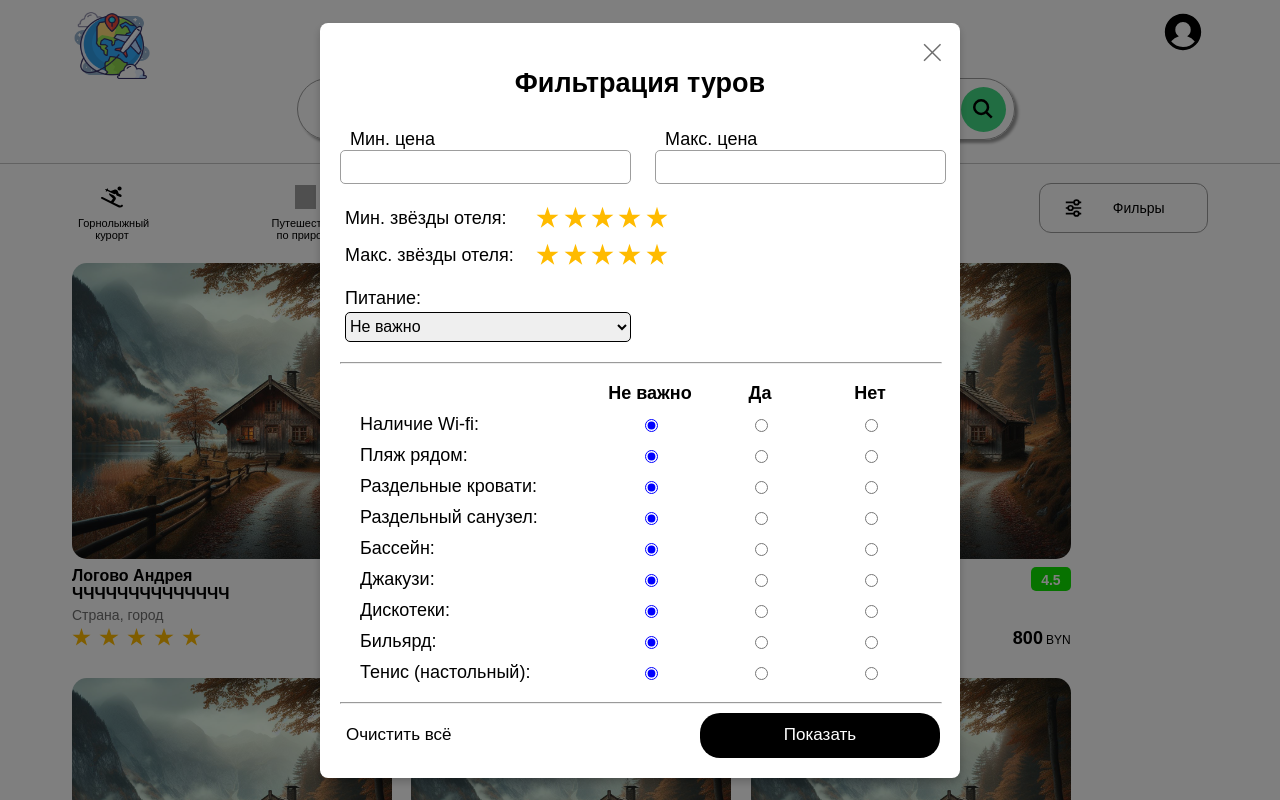
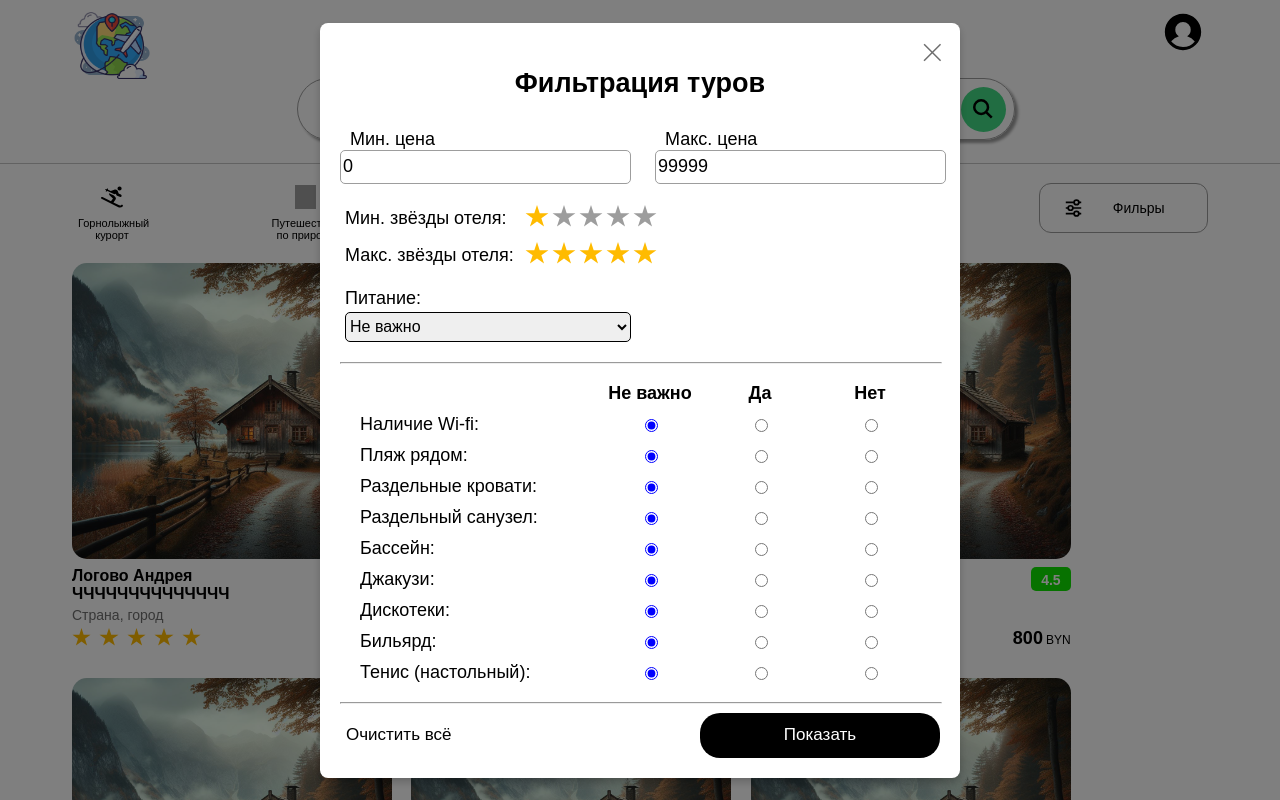
Before and after one commit to IlyhaDmi28/WorldTours, a React (Create React App) app in the folder WorldTours/frontend/: page /tours in a window 1280 px wide. Both pictures are taken after a click on the button "Фильры". Shown: the top 800 px of the page. Built offline with nearby package versions, Linux system fonts and the light colour scheme; grey boxes are pictures that could not be loaded.

Commit message:
update filters

```diff
--- a/WorldTours/frontend/src/components/tours/filters.js
+++ b/WorldTours/frontend/src/components/tours/filters.js
@@ -1,7 +1,31 @@
+import React, { useState } from 'react';
 import star from '../../img/star.svg'
+import darkStar from '../../img/dark-star.svg'
 import close from '../../img/close.svg'
 
 function Filters({ isFiltersOpen, closeFilters }) {
+    const [filters, setFilters] = useState({
+        minPrice: 0,
+        maxPrice: 99999,
+        minHotelStars: 1,
+        maxHotelStars: 5,
+        nutritionType: 'Не важно',
+        wifi: 'no_preference',
+        beach: 'no_preference',
+        separateBeds: 'no_preference',
+        separateBathroom: 'no_preference',
+        pool: 'no_preference',
+        jacuzzi: 'no_preference',
+        disco: 'no_preference',
+        billiards: 'no_preference',
+        tableTennis: 'no_preference',
+    });
+
+
+    const [minNumberLightHotelStars, setMinNumberLightHotelStars] = useState(filters.minHotelStars);
+    const [maxNumberLightHotelStars, setMaxNumberLightHotelStars] = useState(filters.maxHotelStars);
+
+
     if (!isFiltersOpen) {
         return null; // Если модальное окно закрыто, возвращаем null, чтобы не рендерить его
     }
@@ -10,6 +34,52 @@ function Filters({ isFiltersOpen, closeFilters }) {
         if (e.target === e.currentTarget) {
             closeFilters();
         }
+    };
+
+
+    const ClickMinHotelStars = (hotelStarButtonId) => {
+        setMinNumberLightHotelStars(hotelStarButtonId);
+        setFilters((prevfilters) => ({
+            ...prevfilters,
+            ["minHotelStars"]: hotelStarButtonId,
+        }));
+    }
+
+    const ClickMaxHotelStars = (hotelStarButtonId) => {
+        setMaxNumberLightHotelStars(hotelStarButtonId);
+        setFilters((prevfilters) => ({
+            ...prevfilters,
+            ["maxHotelStars"]: hotelStarButtonId,
+        }));
+    }
+
+    const changeFilters = (e) => {
+        const { name, value } = e.target;
+        setFilters((prevfilters) => ({
+            ...prevfilters,
+            [name]: value,
+        }));
+    };
+
+    const clearAllFilters = () => {
+        setFilters({
+            minPrice: '',
+            maxPrice: '',
+            minHotelStars: 1,
+            maxHotelStars: 5,
+            nutritionType: 'Не важно',
+            wifi: 'no_preference',
+            beach: 'no_preference',
+            separateBeds: 'no_preference',
+            separateBathroom: 'no_preference',
+            pool: 'no_preference',
+            jacuzzi: 'no_preference',
+            disco: 'no_preference',
+            billiards: 'no_preference',
+            tableTennis: 'no_preference',
+        });
+        setMinNumberLightHotelStars(1);
+        setMaxNumberLightHotelStars(5);
     };
 
     return (
@@ -23,11 +93,11 @@ function Filters({ isFiltersOpen, closeFilters }) {
                     <div className="max-min-price-filter">
                         <div>
                             <div>Мин. цена</div>
-                            <input type="number"/>
+                            <input type="number" name="minPrice" value={filters.minPrice}  placeholder="От" onChange={changeFilters}/>
                         </div>
                         <div>
                             <div>Макс. цена</div>
-                            <input type="number"/>
+                            <input type="number" name="maxPrice" value={filters.maxPrice} placeholder="До" onChange={changeFilters}/>
                         </div>
                     </div>
 
@@ -35,22 +105,40 @@ function Filters({ isFiltersOpen, closeFilters }) {
                         <div>
                             <span>Мин. звёзды отеля:</span>
                             <div className='hotel-stars-buttons'>
-                                <button>
+                                <button
+                                    onMouseEnter={() => setMinNumberLightHotelStars(1)}
+                                    onMouseLeave={() => setMinNumberLightHotelStars(filters.minHotelStars)}
+                                    onClick={() => ClickMinHotelStars(1)}
+                                >
+                                    <img src={minNumberLightHotelStars >= 1 ? star : darkStar}/>
                                 </button>
-                                <button>
-                                    <img src={star}/>
+                                <button
+                                    onMouseEnter={() => setMinNumberLightHotelStars(2)}
+                                    onMouseLeave={() => setMinNumberLightHotelStars(filters.minHotelStars)}
+                                    onClick={() => ClickMinHotelStars(2)}
+                                >
+                                    <img src={minNumberLightHotelStars >= 2 ? star : darkStar}/>
                                 </button>
-                                <button>
-                                    <img src={star}/>
+                                <button
+                                    onMouseEnter={() => setMinNumberLightHotelStars(3)}
+                                    onMouseLeave={() => setMinNumberLightHotelStars(filters.minHotelStars)}
+                                    onClick={() => ClickMinHotelStars(3)}
+                                >
+                                    <img src={minNumberLightHotelStars >= 3 ? star : darkStar}/>
                                 </button>
-                                <button>
-                                    <img src={star}/>
+                                <button
+                                    onMouseEnter={() => setMinNumberLightHotelStars(4)}
+                                    onMouseLeave={() => setMinNumberLightHotelStars(filters.minHotelStars)}
+                                    onClick={() => ClickMinHotelStars(4)}
+                                >
+                                    <img src={minNumberLightHotelStars >= 4 ? star : darkStar}/>
                                 </button>
-                                <button>
-                                    <img src={star}/>
-                                </button>
-                                <button>
-                                    <img src={star}/>
+                                <button
+                                    onMouseEnter={() => setMinNumberLightHotelStars(5)}
+                                    onMouseLeave={() => setMinNumberLightHotelStars(filters.minHotelStars)}
+                                    onClick={() => ClickMinHotelStars(5)}
+                                >
+                                    <img src={minNumberLightHotelStars >= 5 ? star : darkStar}/>
                                 </button>
                             </div>
                         </div>
@@ -58,22 +146,40 @@ function Filters({ isFiltersOpen, closeFilters }) {
                         <div>
                             <span>Макс. звёзды отеля:</span>
                             <div className='hotel-stars-buttons'>
-                                <button>
+                                <button
+                                    onMouseEnter={() => setMaxNumberLightHotelStars(1)}
+                                    onMouseLeave={() => setMaxNumberLightHotelStars(filters.maxHotelStars)}
+                                    onClick={() => ClickMaxHotelStars(1)}
+                                >
+                                    <img src={maxNumberLightHotelStars >= 1 ? star : darkStar}/>
                                 </button>
-                                <button>
-                                    <img src={star}/>
+                                <button
+                                    onMouseEnter={() => setMaxNumberLightHotelStars(2)}
+                                    onMouseLeave={() => setMaxNumberLightHotelStars(filters.maxHotelStars)}
+                                    onClick={() => ClickMaxHotelStars(2)}
+                                >
+                                    <img src={maxNumberLightHotelStars >= 2 ? star : darkStar}/>
                                 </button>
-                                <button>
-                                    <img src={star}/>
+                                <button
+                                    onMouseEnter={() => setMaxNumberLightHotelStars(3)}
+                                    onMouseLeave={() => setMaxNumberLightHotelStars(filters.maxHotelStars)}
+                                    onClick={() => ClickMaxHotelStars(3)}
+                                >
+                                    <img src={maxNumberLightHotelStars >= 3 ? star : darkStar}/>
                                 </button>
-                                <button>
-                                    <img src={star}/>
+                                <button
+                                    onMouseEnter={() => setMaxNumberLightHotelStars(4)}
+                                    onMouseLeave={() => setMaxNumberLightHotelStars(filters.maxHotelStars)}
+                                    onClick={() => ClickMaxHotelStars(4)}
+                                >
+                                    <img src={maxNumberLightHotelStars >= 4 ? star : darkStar}/>
                                 </button>
-                                <button>
-                                    <img src={star}/>
-                                </button>
-                                <button>
-                                    <img src={star}/>
+                                <button
+                                    onMouseEnter={() => setMaxNumberLightHotelStars(5)}
+                                    onMouseLeave={() => setMaxNumberLightHotelStars(filters.maxHotelStars)}
+                                    onClick={() => ClickMaxHotelStars(5)}
+                                >
+                                    <img src={maxNumberLightHotelStars >= 5 ? star : darkStar}/>
                                 </button>
                             </div>
                         </div>
@@ -81,7 +187,7 @@ function Filters({ isFiltersOpen, closeFilters }) {
 
                     <div className="nutrition-filter">
                         <div>Питание: </div>
-                        <select>
+                        <select name="nutritionType" value={filters.nutritionType} onChange={changeFilters}>
                             <option selected="selected">Не важно</option>
                             <option>RO (Room only) — без питания</option>
                             <option>BB (Bed & breakfast) — завтрак</option>
@@ -102,56 +208,55 @@ function Filters({ isFiltersOpen, closeFilters }) {
                     <div class="heading-filters">Нет</div>
 
                     <div class="characteristic-filter">Наличие Wi-fi:</div>
-                    <div><input type="radio" name="wifi" checked/></div>
-                    <div><input type="radio" name="wifi"/></div>
-                    <div><input type="radio" name="wifi"/></div>
+                    <div><input type="radio" name="wifi" value="no_preference" checked={filters['wifi'] === 'no_preference'}  onChange={changeFilters}/></div>
+                    <div><input type="radio" name="wifi" value="yes" checked={filters['wifi'] === 'yes'}  onChange={changeFilters}/></div>
+                    <div><input type="radio" name="wifi" value="no" checked={filters['wifi'] === 'no'}  onChange={changeFilters}/></div>
 
                     <div class="characteristic-filter">Пляж рядом:</div>
-                    <div><input type="radio" name="beach" checked/></div>
-                    <div><input type="radio" name="beach"/></div>
-                    <div><input type="radio" name="beach"/></div>
+                    <div><input type="radio" name="beach" value="no_preference" checked={filters['beach'] === 'no_preference'}  onChange={changeFilters}/></div>
+                    <div><input type="radio" name="beach" value="yes" checked={filters['beach'] === 'yes'}  onChange={changeFilters}/></div>
+                    <div><input type="radio" name="beach" value="no" checked={filters['beach'] === 'no'}  onChange={changeFilters}/></div>
 
                     <div class="characteristic-filter">Раздельные кровати:</div>
-                    <div><input type="radio" name="separate_beds" checked/></div>
-                    <div><input type="radio" name="separate_beds"/></div>
-                    <div><input type="radio" name="separate_beds"/></div>
+                    <div><input type="radio" name="separateBeds" value="no_preference" checked={filters['separateBeds'] === 'no_preference'}  onChange={changeFilters}/></div>
+                    <div><input type="radio" name="separateBeds" value="yes" checked={filters['separateBeds'] === 'yes'}  onChange={changeFilters}/></div>
+                    <div><input type="radio" name="separateBeds" value="no" checked={filters['separateBeds'] === 'no'}  onChange={changeFilters}/></div>
 
                     <div class="characteristic-filter">Раздельный санузел:</div>
-                    <div><input type="radio" name="separate_bathroom" checked/></div>
-                    <div><input type="radio" name="separate_bathroom"/></div>
-                    <div><input type="radio" name="separate_bathroom"/></div>
+                    <div><input type="radio" name="separateBathroom" value="no_preference" checked={filters['separateBathroom'] === 'no_preference'}  onChange={changeFilters}/></div>
+                    <div><input type="radio" name="separateBathroom" value="yes" checked={filters['separateBathroom'] === 'yes'}  onChange={changeFilters}/></div>
+                    <div><input type="radio" name="separateBathroom" value="no" checked={filters['separateBathroom'] === 'no'}  onChange={changeFilters}/></div>
 
                     <div class="characteristic-filter">Бассейн:</div>
-                    <div><input type="radio" name="pool" checked/></div>
-                    <div><input type="radio" name="pool"/></div>
-                    <div><input type="radio" name="pool"/></div>
+                    <div><input type="radio" name="pool" value="no_preference" checked={filters['pool'] === 'no_preference'}  onChange={changeFilters}/></div>
+                    <div><input type="radio" name="pool" value="yes" checked={filters['pool'] === 'yes'}  onChange={changeFilters}/></div>
+                    <div><input type="radio" name="pool" value="no" checked={filters['pool'] === 'no'}  onChange={changeFilters}/></div>
 
                     <div class="characteristic-filter">Джакузи:</div>
-                    <div><input type="radio" name="jacuzzi" checked/></div>
-                    <div><input type="radio" name="jacuzzi"/></div>
-                    <div><input type="radio" name="jacuzzi"/></div>
+                    <div><input type="radio" name="jacuzzi" value="no_preference" checked={filters['jacuzzi'] === 'no_preference'}  onChange={changeFilters}/></div>
+                    <div><input type="radio" name="jacuzzi" value="yes" checked={filters['jacuzzi'] === 'yes'}  onChange={changeFilters}/></div>
+                    <div><input type="radio" name="jacuzzi" value="no" checked={filters['jacuzzi'] === 'no'}  onChange={changeFilters}/></div>
 
                     <div class="characteristic-filter">Дискотеки:</div>
-                    <div><input type="radio" name="disco" checked/></div>
-                    <div><input type="radio" name="disco"/></div>
-                    <div><input type="radio" name="disco"/></div>
+                    <div><input type="radio" name="disco" value="no_preference" checked={filters['disco'] === 'no_preference'}  onChange={changeFilters}/></div>
+                    <div><input type="radio" name="disco" value="yes" checked={filters['disco'] === 'yes'}  onChange={changeFilters} /></div>
+                    <div><input type="radio" name="disco" value="no" checked={filters['disco'] === 'no'}  onChange={changeFilters}/></div>
 
                     <div class="characteristic-filter">Бильярд:</div>
-                    <div><input type="radio" name="billiards" checked/></div>
-                    <div><input type="radio" name="billiards"/></div>
-                    <div><input type="radio" name="billiards"/></div>
+                    <div><input type="radio" name="billiards" value="no_preference" checked={filters['billiards'] === 'no_preference'}  onChange={changeFilters}/></div>
+                    <div><input type="radio" name="billiards" value="yes" checked={filters['billiards'] === 'yes'}  onChange={changeFilters}/></div>
+                    <div><input type="radio" name="billiards" value="no" checked={filters['billiards'] === 'no'}  onChange={changeFilters}/></div>
 
                     <div class="characteristic-filter">Тенис (настольный):</div>
-                    <div><input type="radio" name="table_tennis" checked/></div>
-                    <div><input type="radio" name="table_tennis"/></div>
-                    <div><input type="radio" name="table_tennis"/></div>
+                    <div><input type="radio" name="tableTennis" value="no_preference" checked={filters['tableTennis'] === 'no_preference'}  onChange={changeFilters}/></div>
+                    <div><input type="radio" name="tableTennis" value="yes" checked={filters['tableTennis'] === 'yes'}  onChange={changeFilters}/></div>
+                    <div><input type="radio" name="tableTennis" value="no" checked={filters['tableTennis'] === 'no'}  onChange={changeFilters}/></div>
                 </div>
 
                 <hr></hr>
                 <div className="filter-controllers">
-                    <button>Очистить всё</button>
+                    <button onClick={clearAllFilters}>Очистить всё</button>
                     <button>Показать</button>
-
                 </div>
             </div>
         </div>
--- a/WorldTours/frontend/src/styles/tours.scss
+++ b/WorldTours/frontend/src/styles/tours.scss
@@ -200,8 +200,6 @@
 
 				.hotel-stars-buttons {
 					display: flex;
-					column-gap: 3%;
-
 
 					button {
 						background-color: white;
@@ -211,15 +209,10 @@
 						padding: 0;
 
 						img {
-							width: 100%;
-							height: 100%;
+							width: 90%;
+							height: 90%;
 						}
 					}
-
-					button:nth-child(1) {
-						width: 10px;
-					}
-
 				}
 			}
 
```
Also changed, not shown: WorldTours/frontend/src/img/dark-star.svg (added), 1 other file (tests, documents, lock files or other folders).
